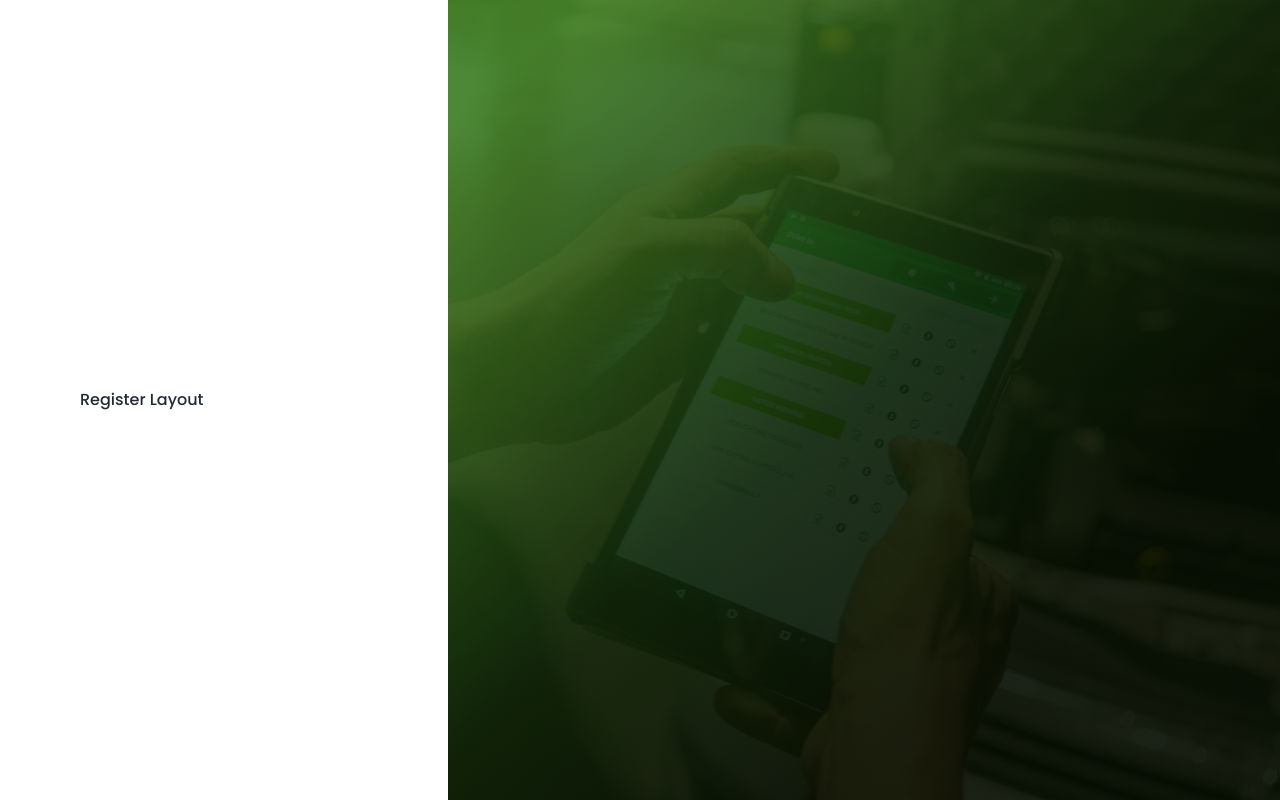
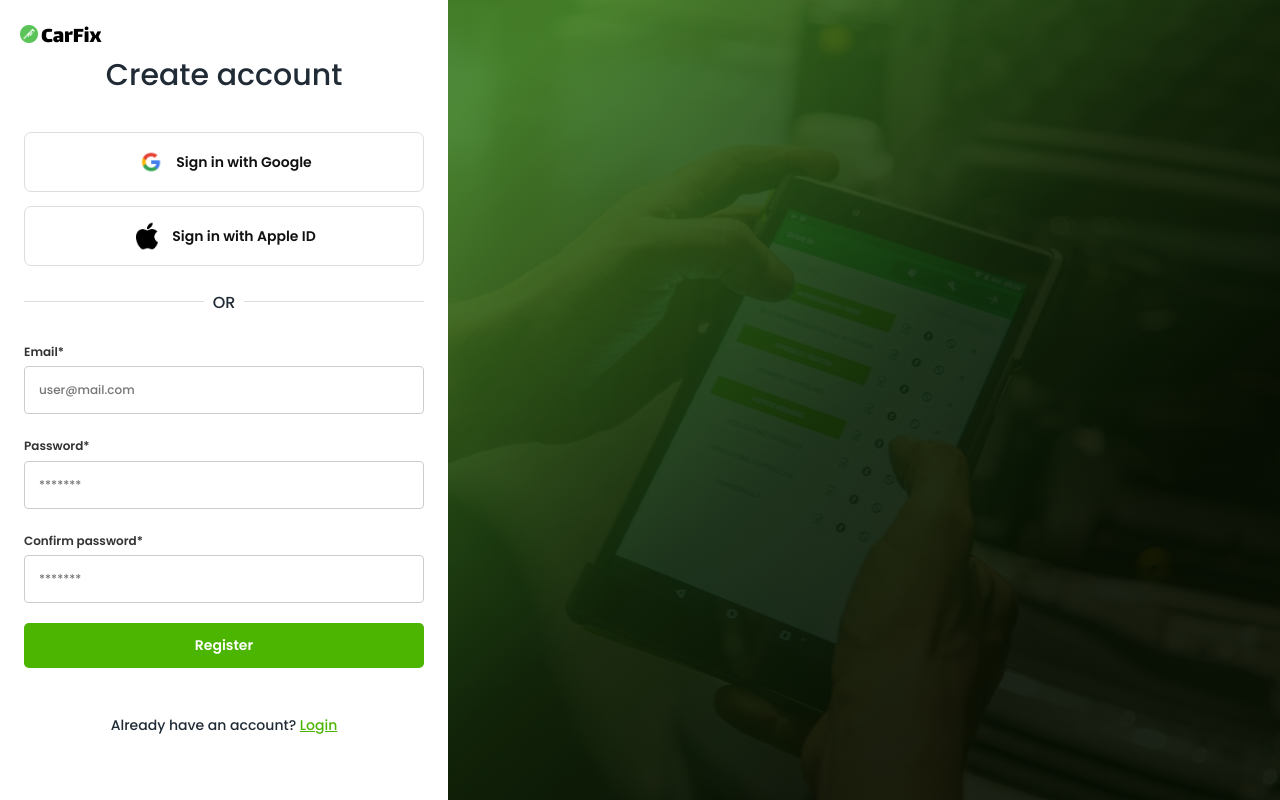
Before and after one commit to aditokmoo/auto-industry-web-app, a React (Vite) app in the folder client/: page /auth/register in a window 1280 px wide. Built offline with nearby package versions, Linux system fonts and the light colour scheme.

Commit message:
register layout added

```diff
--- a/client/src/features/auth/LoginLayout/LoginLayout.module.scss
+++ b/client/src/features/auth/LoginLayout/LoginLayout.module.scss
@@ -2,6 +2,9 @@
     display: flex;
     flex-direction: column;
     gap: 2.5rem;
+    max-width: 40rem;
+    width: 100%;
+    margin: 0 auto;
 
     .loginTitle {
         text-align: center;
@@ -28,6 +31,11 @@
             align-items: center;
             gap: 1rem;
             justify-content: center;
+            transition: .2s;
+
+            &:hover {
+                background-color: #f2f2f2;
+            }
 
             img {
                 width: 3rem;
--- a/client/src/features/auth/LoginLayout/LoginLayout.tsx
+++ b/client/src/features/auth/LoginLayout/LoginLayout.tsx
@@ -20,7 +20,7 @@ export default function LoginLayout() {
             <span>OR</span>
 
             <form className={styles.loginForm}>
-                <Input placeholder='example: user@mail.com' label='Email*' size='large' />
+                <Input placeholder='user@mail.com' label='Email*' size='large' />
                 <Input placeholder='*******' label='Password*' size='large' />
                 <Button size='medium'>Login</Button>
             </form>
--- a/client/src/features/auth/RegisterLayout/RegisterLayout.module.scss
+++ b/client/src/features/auth/RegisterLayout/RegisterLayout.module.scss
@@ -0,0 +1,89 @@
+.registerLayout {
+    display: flex;
+    flex-direction: column;
+    gap: 2.5rem;
+    max-width: 40rem;
+    width: 100%;
+    margin: 0 auto;
+
+    .registerTitle {
+        text-align: center;
+        font-size: 3rem;
+        margin-bottom: 2rem;
+    }
+
+    .registerOptions {
+        display: flex;
+        flex-direction: column;
+        gap: 1.4rem;
+
+        a {
+            width: 100%;
+            padding: 1.4rem;
+            text-decoration: none;
+            text-align: center;
+            color: #111;
+            font-weight: 600;
+            border: 1px solid #ddd;
+            font-size: 1.4rem;
+            border-radius: 7px;
+            display: flex;
+            align-items: center;
+            gap: 1rem;
+            justify-content: center;
+            transition: .2s;
+
+            &:hover {
+                background-color: #f2f2f2;
+            }
+
+            img {
+                width: 3rem;
+                height: 3rem;
+            }
+        }
+    }
+
+    span {
+        position: relative;
+        display: flex;
+        justify-content: center;
+
+        &::before {
+            content: '';
+            position: absolute;
+            top: 1rem;
+            left: 0;
+            width: 45%;
+            height: 1px;
+            background-color: #ddd;
+        }
+
+        &::after {
+            content: '';
+            position: absolute;
+            top: 1rem;
+            right: 0;
+            width: 45%;
+            height: 1px;
+            background-color: #ddd;
+        }
+    }
+
+    .registerForm {
+        display: flex;
+        justify-content: center;
+        flex-direction: column;
+        gap: 1rem;
+    }
+
+    p {
+        text-align: center;
+        font-size: 1.4rem;
+        margin-top: 2rem;
+
+        a {
+            color: #4CB501;
+        }
+    }
+}
--- a/client/src/features/auth/RegisterLayout/RegisterLayout.tsx
+++ b/client/src/features/auth/RegisterLayout/RegisterLayout.tsx
@@ -1,5 +1,33 @@
+import { Link } from "react-router-dom";
+import Button from "../../../components/Button/Button";
+import Input from "../../../components/Input/Input";
+
+// Icons
+import GoogleIcon from '../../../assets/google-logo-icon.webp'
+import AppleIcon from '../../../assets/apple-logo-icon.png'
+
+// SCSS
+import styles from './RegisterLayout.module.scss'
+
 export default function RegisterLayout() {
     return (
-        <div>Register Layout</div>
+        <div className={styles.registerLayout}>
+            <h2 className={styles.registerTitle}>Create account</h2>
+            <div className={styles.registerOptions}>
+                <Link to='/'><img src={GoogleIcon} alt="" /> Sign in with Google</Link>
+                <Link to='/'><img src={AppleIcon} alt="" /> Sign in with Apple ID</Link>
+            </div>
+
+            <span>OR</span>
+
+            <form className={styles.registerForm}>
+                <Input placeholder='user@mail.com' label='Email*' size='large' />
+                <Input placeholder='*******' label='Password*' size='large' />
+                <Input placeholder='*******' label='Confirm password*' size='large' />
+                <Button size='medium'>Register</Button>
+            </form>
+
+            <p>Already have an account? <Link to='/auth/login'>Login</Link></p>
+        </div>
     )
 }
--- a/client/src/layouts/AuthLayout/AuthLayout.module.scss
+++ b/client/src/layouts/AuthLayout/AuthLayout.module.scss
@@ -1,4 +1,13 @@
 .authLayout {
+    position: relative;
+
+    .logo {
+        position: absolute;
+        top: 2rem;
+        left: 2rem;
+    }
+
+    .auth {
         display: flex;
         justify-content: space-between;
         width: 100%;
@@ -6,7 +15,7 @@
 
         .authSection {
             width: 35%;
-        padding: 0 8rem;
+            padding: 0 2rem;
         }
 
         .imageSection {
@@ -30,3 +39,4 @@
             }
         }
     }
+}
--- a/client/src/layouts/AuthLayout/AuthLayout.tsx
+++ b/client/src/layouts/AuthLayout/AuthLayout.tsx
@@ -1,4 +1,7 @@
 import { Outlet } from "react-router";
+
+// Images
+import Logo from '../../assets/logo.jpg'
 
 // SCSS
 import styles from './AuthLayout.module.scss';
@@ -6,10 +9,13 @@ import styles from './AuthLayout.module.scss';
 export default function AuthLayout() {
     return (
         <div className={styles.authLayout}>
-            <div className={styles.authSection}>
-                <Outlet />
+            <img src={Logo} alt="" className={styles.logo} />
+            <div className={styles.auth}>
+                <div className={styles.authSection}>
+                    <Outlet />
+                </div>
+                <div className={styles.imageSection}></div>
             </div>
-            <div className={styles.imageSection}></div>
         </div>
     )
 }
```
Also changed, not shown: client/src/assets/logo.jpg (added), client/src/assets/review-auth-img.png (added). Lines whose indentation alone changed are shown as unchanged.
